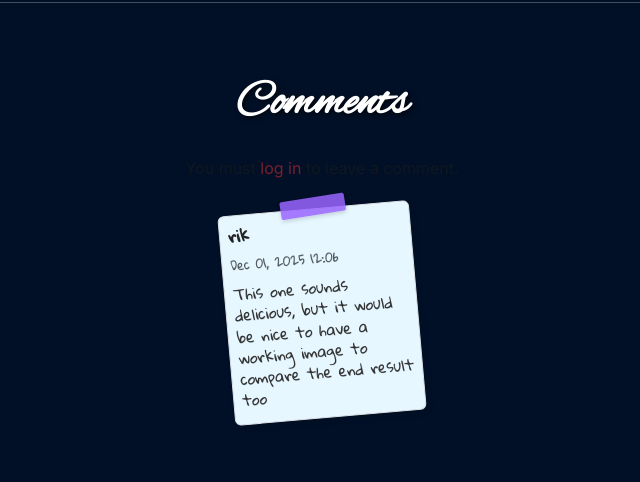
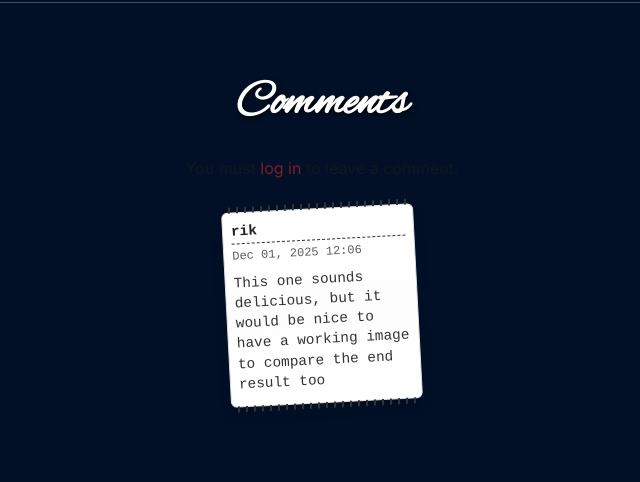
Before and after one commit to MoustacheCode/fry-me-to-the-moon, a Django app: page /recipe/4/ in a window 1280 px wide. Shown: the part 1378-1860 px from the top of the page, without its empty margins (318-958 px from the left). After the commit the page ends 1791 px from the top, so only its background shows below. Run offline with Django 4.2, Linux system fonts and the light colour scheme; data comes from the database, SQL or seed files in the repository; some web fonts are replaced.

Commit message:
additional polaroid fix to be back central

```diff
--- a/recipes/static/recipes/styles.css
+++ b/recipes/static/recipes/styles.css
@@ -597,6 +597,7 @@ footer{
   color: #f5f5f5;
   position: relative;
   z-index: 1;
+  text-align: center;
 }
 
 
@@ -737,9 +738,9 @@ footer{
 
 /* Image top-left (unchanged Polaroid style) */
 .pinned-image {
-  display: inline-block;
-  text-align: left;
-  margin: 0 auto 1rem 0;
+  display: inline-block;                /* block so margin auto works */
+  margin: 1rem auto;             /* auto left/right centers it */
+  text-align: center;            /* centers any caption text */
   background: #fff;
   padding: 8px 8px 20px 8px;
   border: 1px solid #ccc;
@@ -753,6 +754,7 @@ footer{
   height: 180px;
   object-fit: cover;
   display: block;
+  margin: 0 auto;
 }
 
 .pinned-image:hover {
@@ -877,119 +879,114 @@ footer{
 /* Sticky note comments*/
 /* ------------------- */
 .comment {
-  width: 18%;                      /* ~5 across with margins */
-  min-height: 120px;
-  border: 1px solid #e5e5e5;
-  border-radius: 6px;
+  width: 18%;
+  min-height: 140px;
+  border: 1px dashed #333;
+  border-radius: 0;
   padding: 0.75rem;
-  box-shadow: 2px 3px 6px rgba(0,0,0,0.08);
   position: relative;
   display: inline-block;
   margin: 0.75rem 0.5%;
   vertical-align: top;
   transition: transform 0.3s ease;
   text-align: left;
-  font-size: 1rem;
-  text-shadow: 0.5px 0.5px 0 rgba(0,0,0,0.1);
-  font-weight: 500;
+  font-size: 0.95rem;
+  font-family: "Courier New", monospace;
   color: #222;
+  line-height: 1.4;
+
+  /* solid white base first */
+  background-color: #fff;
+
+  /* subtle paper gradient + faint stripes layered */
+  background-image:
+    linear-gradient(to bottom, #fff 0%, #fdfdfd 50%, #fff 100%),
+    repeating-linear-gradient(
+      to bottom,
+      rgba(0,0,0,0.03) 0px,
+      rgba(0,0,0,0.03) 1px,
+      transparent 2px,
+      transparent 6px
+    );
+
+  box-shadow: 0 6px 12px rgba(0,0,0,0.15);
 }
 
-/* Cycle handwritten fonts */
-.comment:nth-child(3n+1) {
-  font-family: 'Caveat', cursive;
-  font-weight: 500;
-}
-
-.comment:nth-child(3n+2) {
-  font-family: 'Indie Flower', cursive;
-}
-
-.comment:nth-child(3n+3) {
-  font-family: 'Gloria Hallelujah', cursive;
-}
-
-/* Jazzy tape strips */
-.comment::before {
+/* Perforated tear-off edges */
+.comment::before,
+.comment::after {
   content: "";
   position: absolute;
-  top: -12px;
-  left: 50%;
-  height: 18px;
-  box-shadow: 0 2px 4px rgba(0,0,0,0.15);
-  border-radius: 2px;
+  left: 0;
+  width: 100%;
+  height: 6px;
+  background: repeating-linear-gradient(
+    to right,
+    transparent,
+    transparent 6px,
+    #333 6px,
+    #333 8px
+  );
 }
+.comment::before { top: -6px; }
+.comment::after { bottom: -6px; }   /* <-- missing brace fixed */
 
-.comment:nth-child(4n+1)::before {
-  background: rgba(255, 102, 178, 0.85); /* hot pink */
-  width: 50px;
-  transform: translateX(-50%) rotate(-2deg);
-}
-.comment:nth-child(4n+2)::before {
-  background: rgba(51, 204, 204, 0.85); /* teal */
-  width: 70px;
-  transform: translateX(-50%) rotate(3deg);
-}
-.comment:nth-child(4n+3)::before {
-  background: rgba(153, 102, 255, 0.85); /* purple */
-  width: 65px;
-  transform: translateX(-50%) rotate(-4deg);
-}
-.comment:nth-child(4n+4)::before {
-  background: rgba(255, 136, 77, 0.85); /* orange */
-  width: 55px;
-  transform: translateX(-50%) rotate(2deg);
-}
-
-/* Random sticky note rotations */
-.comment:nth-child(1) { transform: rotate(-3deg); }
-.comment:nth-child(2) { transform: rotate(2deg); }
-.comment:nth-child(3) { transform: rotate(-5deg); }
-.comment:nth-child(4) { transform: rotate(4deg); }
-.comment:nth-child(5) { transform: rotate(-2deg); }
-.comment:nth-child(6) { transform: rotate(3deg); }
-.comment:nth-child(7) { transform: rotate(-4deg); }
+/* Random receipt rotations */
+.comment:nth-child(1) { transform: rotate(-2deg); }
+.comment:nth-child(2) { transform: rotate(1.5deg); }
+.comment:nth-child(3) { transform: rotate(-3deg); }
+.comment:nth-child(4) { transform: rotate(2deg); }
+.comment:nth-child(5) { transform: rotate(-1.5deg); }
+.comment:nth-child(6) { transform: rotate(2.5deg); }
+.comment:nth-child(7) { transform: rotate(-2.5deg); }
 .comment:nth-child(8) { transform: rotate(1deg); }
 
 /* Hover lift effect */
 .comment:hover {
   transform: scale(1.03) rotate(0deg);
-  box-shadow: 4px 6px 12px rgba(0,0,0,0.15);
+  box-shadow: 0 8px 16px rgba(0,0,0,0.2);
 }
 
-/* Pastel sticky note backgrounds */
-.comment:nth-child(4n+1) { background-color: #fffbe6; }
-.comment:nth-child(4n+2) { background-color: #ffe6f2; }
-.comment:nth-child(4n+3) { background-color: #e6f7ff; }
-.comment:nth-child(4n+4) { background-color: #e6ffe6; }
-
-/* Author + timestamp */
+/* Receipt header (author + timestamp) */
 .comment strong {
   display: block;
   margin-bottom: 0.25rem;
+  border-bottom: 1px dashed #333;
+  padding-bottom: 2px;
+  font-size: 0.9rem;
 }
+
 .comment .text-muted {
-  font-size: 0.8rem;
-  color: #666;
+  font-size: 0.75rem;
+  color: #555;
+  display: block;
+  margin-top: 2px;
 }
 
 /* Comment text */
 .comment p {
   margin-top: 0.5rem;
-  font-size: 0.95rem;
+  font-size: 0.9rem;
   line-height: 1.4em;
   color: #333;
 }
 
-/* Delete button */
+/* Delete button styled like receipt footer option */
 .comment .btn-outline-danger.btn-sm {
-  border-color: #d66;
+  border: 1px dashed #d66;
   color: #b33;
+  font-family: inherit;
+  font-size: 0.8rem;
+  padding: 2px 6px;
+  margin-top: 6px;
 }
 .comment .btn-outline-danger.btn-sm:hover {
   background: #f9e3e3;
   border-color: #b33;
 }
+
+
+
 
 /* Base card style (charcoal scheme) */
 .recipe-card {
```
